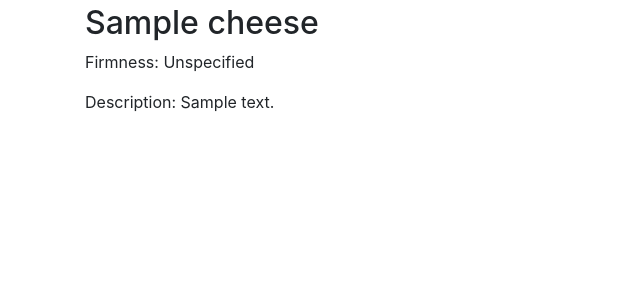
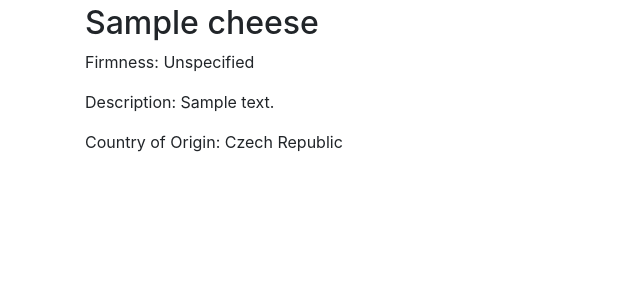
Before and after one commit to feldroy/everycheese, a Django app: a page that uses everycheese/templates/cheeses/cheese_detail.html in a window 1280 px wide. Shown: the part 56-356 px from the top of the page, without its empty margins (0-640 px from the left). Run offline with Django 3.2, Linux system fonts and the light colour scheme; tables that the repository leaves empty hold one stand-in row (values such as "Sample post"); some libraries are stand-ins or nearby versions.

Commit message:
Implement cheese country of origin

```diff
--- a/config/settings/base.py
+++ b/config/settings/base.py
@@ -81,6 +81,7 @@ THIRD_PARTY_APPS = [
     "allauth",
     "allauth.account",
     "allauth.socialaccount",
+    "django_countries"  # CountryField
 ]
 
 LOCAL_APPS = [
--- a/everycheese/cheeses/models.py
+++ b/everycheese/cheeses/models.py
@@ -2,6 +2,7 @@ from django.db import models
 
 from autoslug import AutoSlugField
 from model_utils.models import TimeStampedModel
+from django_countries.fields import CountryField
 
 
 class Cheese(TimeStampedModel):
@@ -26,6 +27,8 @@ class Cheese(TimeStampedModel):
     firmness = models.CharField("Firmness", max_length=20,
         choices=Firmness.choices, default=Firmness.UNSPECIFIED)
 
+    country_of_origin = CountryField("Country of Origin", blank=True)
+
 
     def __str__(self):
         return self.name
--- a/everycheese/templates/cheeses/cheese_detail.html
+++ b/everycheese/templates/cheeses/cheese_detail.html
@@ -12,10 +12,14 @@
     <p>Firmness: {{ cheese.get_firmness_display }}</p>
 {% endif %}
 
-
-
 {% if cheese.description %}
     <p>Description: {{ cheese.description }}</p>
+{% endif %}
+
+{% if cheese.country_of_origin %}
+    <p>Country of Origin: {{ cheese.country_of_origin.name }}
+        <img src="{{ cheese.country_of_origin.flag }}" />
+    </p>
 {% endif %}
 
 
--- a/requirements/base.txt
+++ b/requirements/base.txt
@@ -13,3 +13,5 @@ django-model-utils==4.0.0  # https://github.com/jazzband/django-model-utils
 django-allauth==0.42.0  # https://github.com/pennersr/django-allauth
 django-crispy-forms==1.9.2  # https://github.com/django-crispy-forms/django-crispy-forms
 django-autoslug==1.9.8  # https://github.com/justinmayer/django-autoslug/
+
+django-countries==6.1.3
```
Also changed, not shown: everycheese/cheeses/tests/factories.py (+1 -0 lines), everycheese/cheeses/migrations/0002_cheese_country.py (added), everycheese/cheeses/migrations/0003_auto_20201004_1842.py (added).
